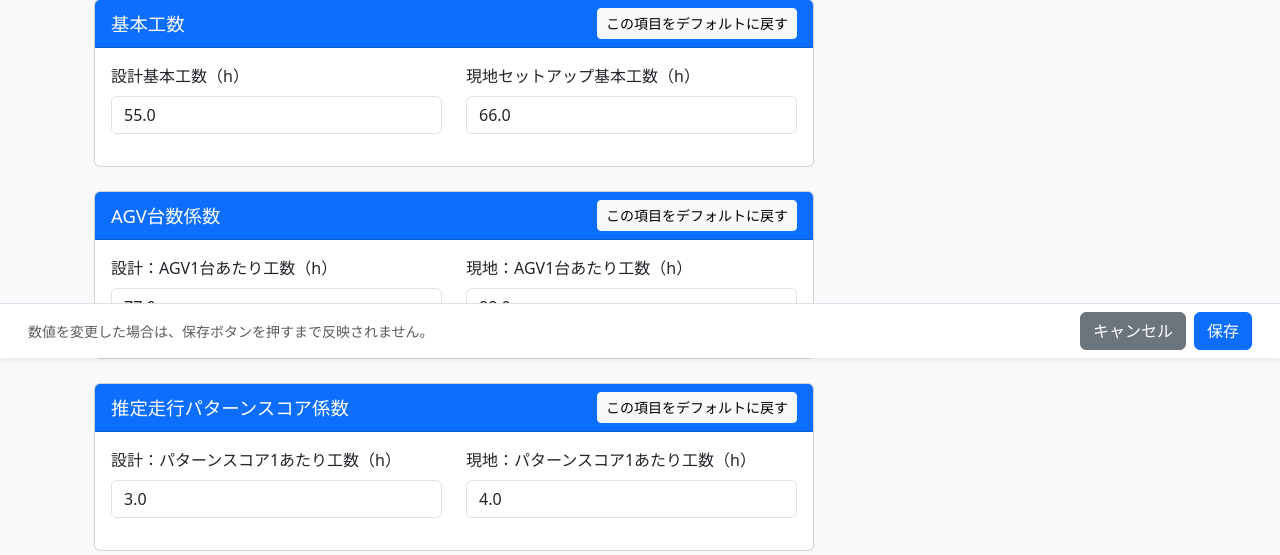
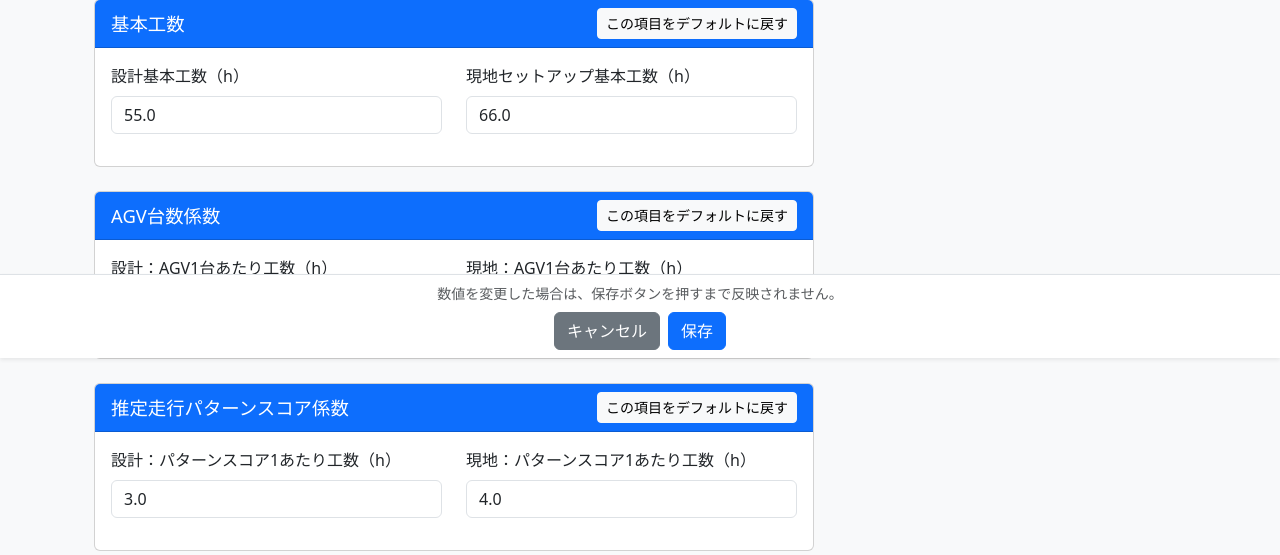
Before and after one commit to masazumi-kondo/S-CART-QUOTATION, a Flask app: page /admin/v2-parameters in a window 1280 px wide. Shown: the part 442-997 px from the top of the page. Run offline with Flask 3, Linux system fonts and the light colour scheme; the visitor is signed in with stand-in values (Sample User, id 1); data comes from the database, SQL or seed files in the repository; data that the repository does not hold is empty.

Commit message:
Center fixed bottom save controls on V2 parameter page
- Change fixed-action-bar layout: notice text above, buttons centered below
- Use text-center and justify-content-center for centered button layout
- Increase padding-bottom from 90px to 100px to prevent content overlap
- Verify button positioning: 1 save button + 1 cancel button at center
- Verify section-level default buttons remain on right side of headers
- Test save/cancel functionality with centered controls
- Confirm no duplicate buttons in page

```diff
--- a/app/templates/admin/v2_parameters.html
+++ b/app/templates/admin/v2_parameters.html
@@ -567,11 +567,11 @@
 
     <!-- Fixed Bottom Action Bar -->
     <div class="fixed-bottom bg-white border-top shadow-sm py-2 px-3 fixed-action-bar">
-        <div class="container-fluid d-flex justify-content-between align-items-center">
-            <div class="text-muted small">
+        <div class="container-fluid text-center">
+            <div class="text-muted small mb-2">
                 数値を変更した場合は、保存ボタンを押すまで反映されません。
             </div>
-            <div class="d-flex gap-2">
+            <div class="d-flex justify-content-center gap-2">
                 <a href="{{ url_for('admin.v2_parameters') }}"
                    class="btn btn-secondary"
                    onclick="return confirm('未保存の変更を破棄します。よろしいですか？');">
@@ -589,7 +589,7 @@
     <!-- CSS for Fixed Action Bar -->
     <style>
         .v2-parameter-page {
-            padding-bottom: 90px;
+            padding-bottom: 100px;
         }
 
         .fixed-action-bar {
```
